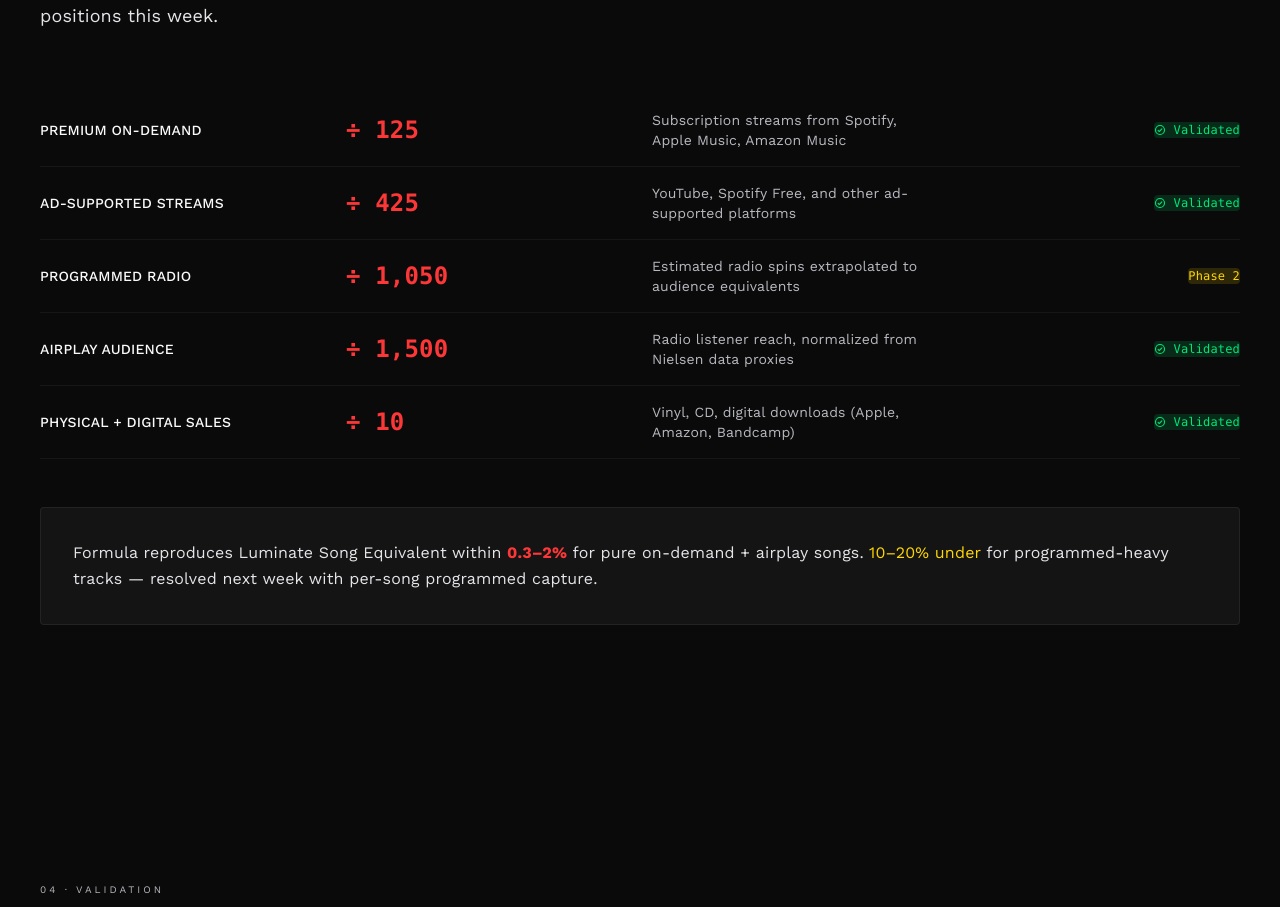
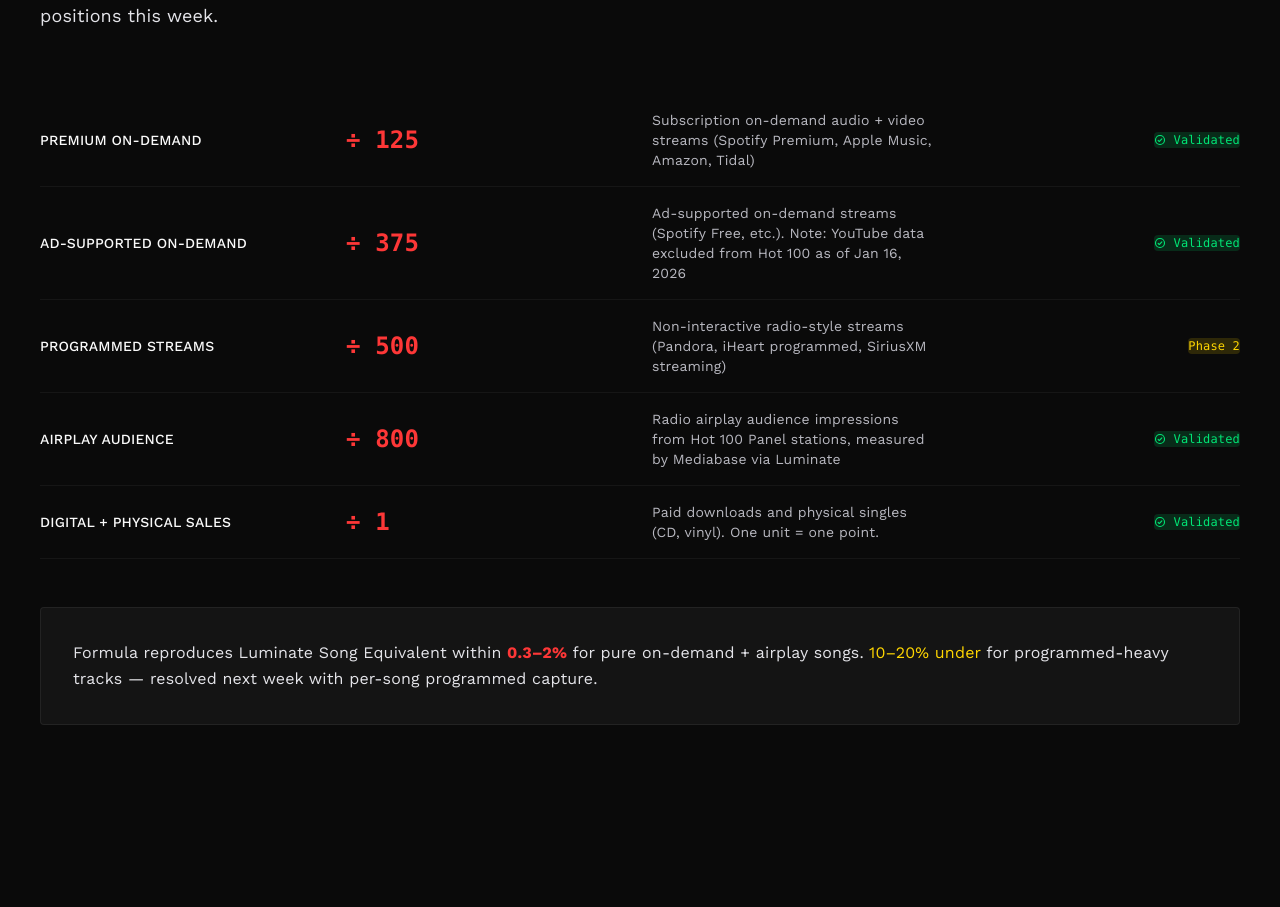
Before and after one commit to geoffshames/chart-control, a Next.js app: page / in a window 1280 px wide. Shown: the part 3190-4097 px from the top of the page. Built offline with nearby package versions, Linux system fonts and the light colour scheme.

Commit message:
Fix methodology divisors: restore /125 /375 /500 /800 /1 per week-1 validation

```diff
--- a/src/components/Methodology.tsx
+++ b/src/components/Methodology.tsx
@@ -8,31 +8,31 @@ const Methodology = () => {
     {
       source: 'PREMIUM ON-DEMAND',
       divisor: 125,
-      description: 'Subscription streams from Spotify, Apple Music, Amazon Music',
+      description: 'Subscription on-demand audio + video streams (Spotify Premium, Apple Music, Amazon, Tidal)',
       status: 'validated',
     },
     {
-      source: 'AD-SUPPORTED STREAMS',
-      divisor: 425,
-      description: 'YouTube, Spotify Free, and other ad-supported platforms',
+      source: 'AD-SUPPORTED ON-DEMAND',
+      divisor: 375,
+      description: 'Ad-supported on-demand streams (Spotify Free, etc.). Note: YouTube data excluded from Hot 100 as of Jan 16, 2026',
       status: 'validated',
     },
     {
-      source: 'PROGRAMMED RADIO',
-      divisor: 1050,
-      description: 'Estimated radio spins extrapolated to audience equivalents',
+      source: 'PROGRAMMED STREAMS',
+      divisor: 500,
+      description: 'Non-interactive radio-style streams (Pandora, iHeart programmed, SiriusXM streaming)',
       status: 'phase-2',
     },
     {
       source: 'AIRPLAY AUDIENCE',
-      divisor: 1500,
-      description: 'Radio listener reach, normalized from Nielsen data proxies',
+      divisor: 800,
+      description: 'Radio airplay audience impressions from Hot 100 Panel stations, measured by Mediabase via Luminate',
       status: 'validated',
     },
     {
-      source: 'PHYSICAL + DIGITAL SALES',
-      divisor: 10,
-      description: 'Vinyl, CD, digital downloads (Apple, Amazon, Bandcamp)',
+      source: 'DIGITAL + PHYSICAL SALES',
+      divisor: 1,
+      description: 'Paid downloads and physical singles (CD, vinyl). One unit = one point.',
       status: 'validated',
     },
   ];
```
